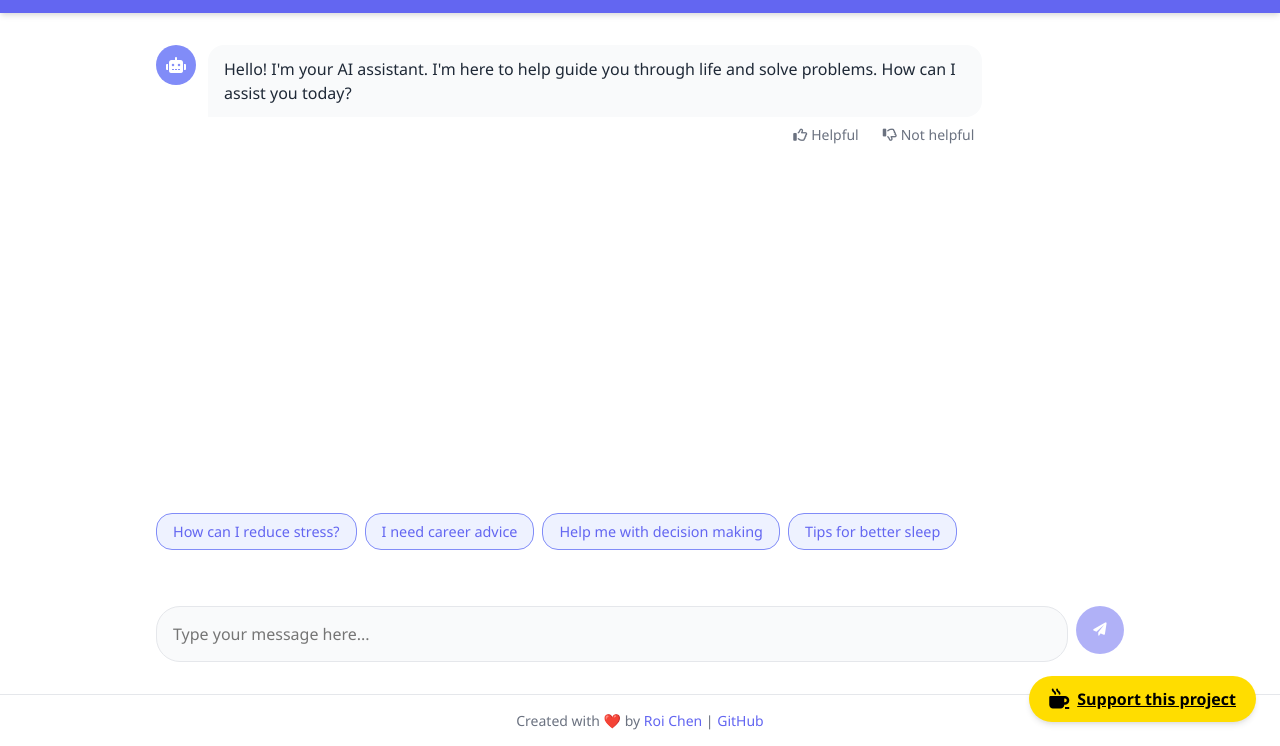
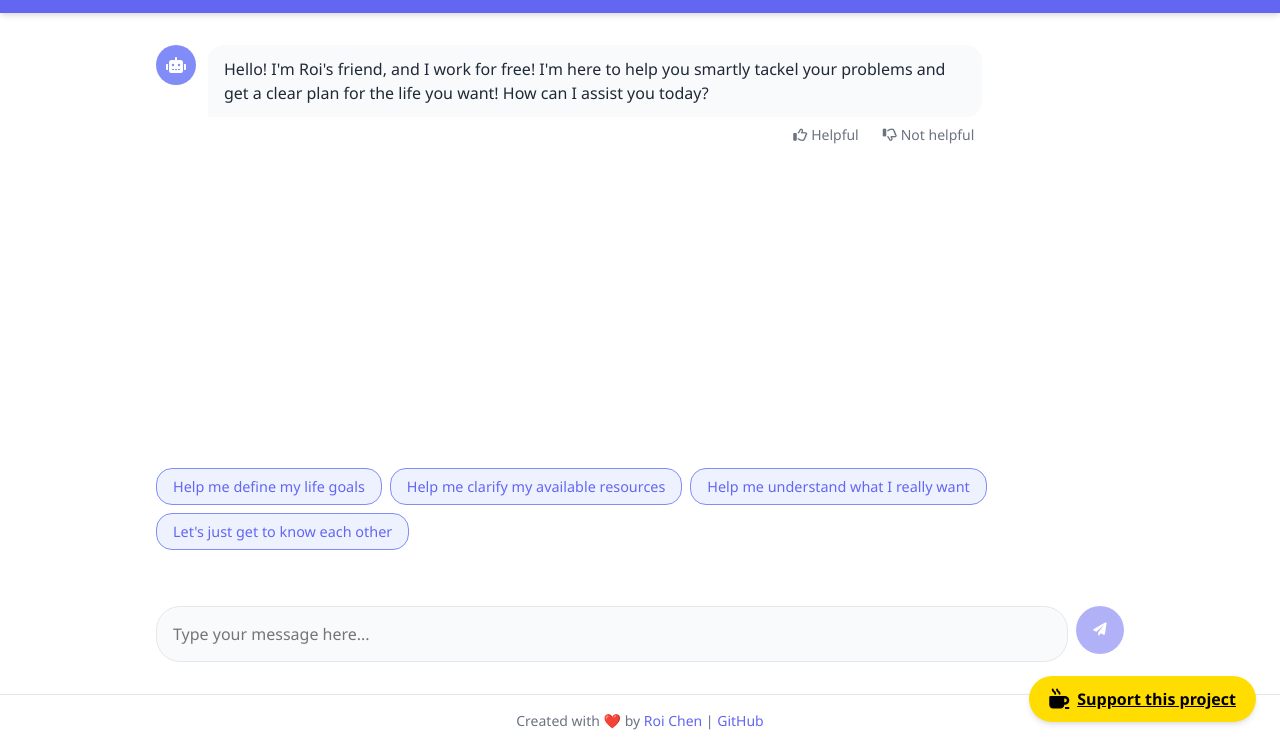
Before and after one commit to roichen1/ai_chatbot1, a plain HTML site: page templates/index.html in a window 1280 px wide. Shown: the part 54-800 px from the top of the page. Drawn offline with Linux system fonts and the light colour scheme.

Commit message:
Update and rename improved-chatbot-ui (1).html to index.html

```diff
--- a/templates/improved-chatbot-ui (1).html
+++ b/templates/index.html
@@ -3,7 +3,7 @@
 <head>
     <meta charset="UTF-8">
     <meta name="viewport" content="width=device-width, initial-scale=1.0">
-    <title>Mindful AI Assistant</title>
+    <title>Best AI Assistant</title>
     <link href="https://cdnjs.cloudflare.com/ajax/libs/font-awesome/6.0.0-beta3/css/all.min.css" rel="stylesheet">
     <style>
         :root {
@@ -436,7 +436,7 @@
                 </div>
                 <div class="message-wrapper">
                     <div class="message-content">
-                        Hello! I'm your AI assistant. I'm here to help guide you through life and solve problems. How can I assist you today?
+                        Hello! I'm Roi's friend, and I work for free! I'm here to help you smartly tackel your problems and get a clear plan for the life you want! How can I assist you today?
                     </div>
                     <div class="message-actions">
                         <button class="action-btn like" onclick="rateMessage(this, true)">
@@ -451,10 +451,10 @@
         </div>
 
         <div class="suggest-container">
-            <div class="suggestion">How can I reduce stress?</div>
-            <div class="suggestion">I need career advice</div>
-            <div class="suggestion">Help me with decision making</div>
-            <div class="suggestion">Tips for better sleep</div>
+            <div class="suggestion">Help me define my life goals</div>
+            <div class="suggestion">Help me clarify my available resources</div>
+            <div class="suggestion">Help me understand what I really want</div>
+            <div class="suggestion">Let's just get to know each other</div>
         </div>
 
         <div class="typing-indicator" id="typingIndicator">
@@ -511,9 +511,9 @@
             allButtons.forEach(btn => {
                 btn.classList.remove('active');
                 if (btn.classList.contains('like')) {
-                    btn.innerHTML = '<i class="far fa-thumbs-up"></i> Helpful';
+                    btn.innerHTML = '<i class="far fa-thumbs-up"></i> Like!';
                 } else {
-                    btn.innerHTML = '<i class="far fa-thumbs-down"></i> Not helpful';
+                    btn.innerHTML = '<i class="far fa-thumbs-down"></i> Dislike';
                 }
             });
 
```
